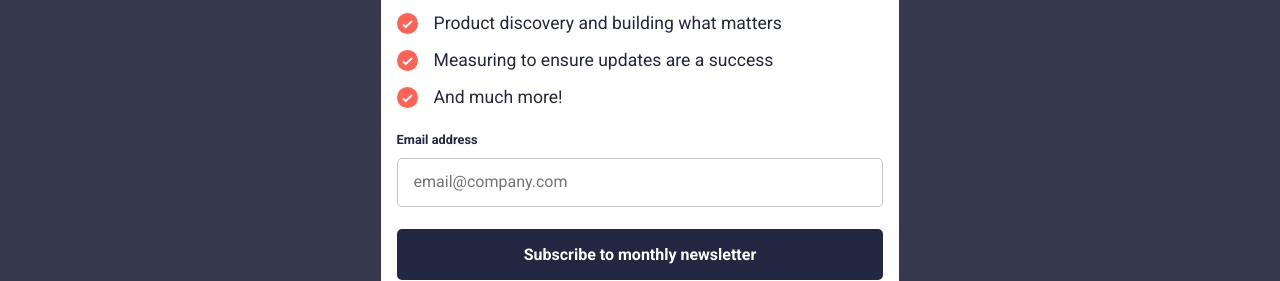
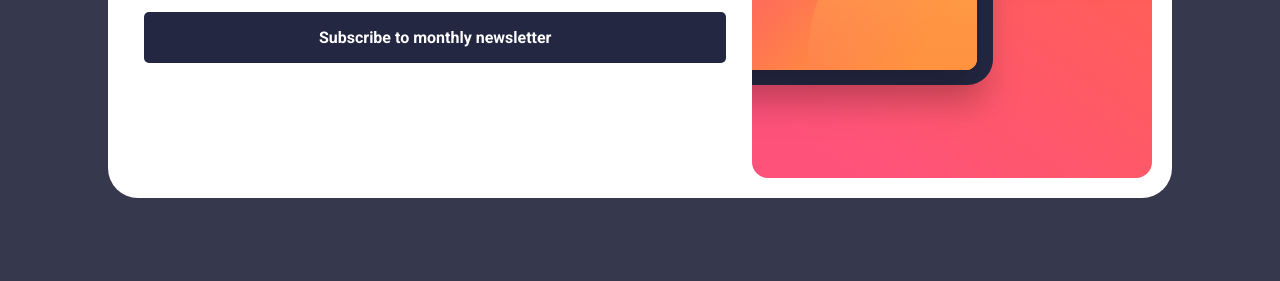
Before and after one commit to Davibron/Newsletter-Sign-Up, a plain HTML site: page index.html in a window 1280 px wide. Shown: the part 519-800 px from the top of the page. Drawn offline with Linux system fonts and the light colour scheme.

Commit message:
media query, adding of desktop screen

```diff
--- a/index.html
+++ b/index.html
@@ -17,7 +17,7 @@
 
   <!-- Sign-up form start -->
   <main>
-    <img src="./assets/images/illustration-sign-up-mobile.svg">
+    <img id="mobileImage" src="./assets/images/illustration-sign-up-mobile.svg">
     <div class="sign-up-form">
       <h1>Stay updated!</h1>
 
@@ -64,7 +64,7 @@
         </button>
       </div>
     </div>
-
+    <img id="desktopImage" src="./assets/images/illustration-sign-up-desktop.svg">
   </main>
 
 
--- a/main.js
+++ b/main.js
@@ -15,3 +15,20 @@ function isValidEmail(email) {
   const emailRegex = /^[^\s@]+@[^\s@]+\.[^\s@]+$/;
   return emailRegex.test(email);
 }
+
+function adjustImageVisibility() {
+  const mobileImage = document.getElementById("mobileImage");
+  const desktopImage = document.getElementById("desktopImage");
+
+  if (window.matchMedia('(max-width: 1023px )').matches) {
+    mobileImage.style.display = "block";
+    desktopImage.style.display = "none";
+  } else {
+    mobileImage.style.display = "none";
+    desktopImage.style.display = "block";
+  }
+}
+
+window.addEventListener('resize', adjustImageVisibility);
+
+adjustImageVisibility()
--- a/style.css
+++ b/style.css
@@ -116,3 +116,36 @@ button:hover {
   font-size: .8rem;
   color: hsl(4, 100%, 67%);
 }
+
+@media (min-width: 1023px) {
+  body {
+    display: flex;
+    justify-content: center;
+    align-items: center;
+    height: 100vh;
+    margin: 0;
+  }
+
+  main {
+    display: flex;
+    flex-direction: row;
+    justify-content: space-between;
+    align-items: center;
+    width: 80%;
+    height: auto;
+    overflow: hidden;
+    padding: 20px;
+    border-radius: 30px;
+  }
+
+  .sign-up-form {
+    height: 80%;
+    width: 60%;
+  }
+
+  #desktopImage {
+    height: 100%;
+    width: auto;
+  }
+
+}
```
